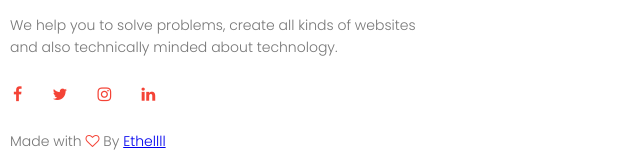
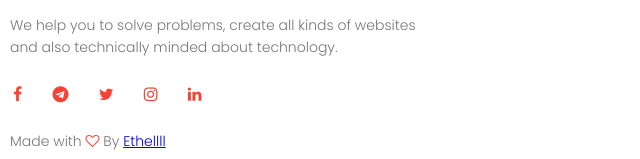
Before and after one commit to Ethel3/bussiness-website, a plain HTML site: page index.html in a window 1280 px wide. Shown: the part 3788-3947 px from the top of the page, 0-640 px from the left. Drawn offline with Linux system fonts and the light colour scheme.

Commit message:
new update

```diff
--- a/index.html
+++ b/index.html
@@ -164,6 +164,7 @@
     <p>We help you to solve problems, create all kinds of websites<br>and also technically minded about technology.</p>
 <div class="icons">
 <i class="fa fa-facebook"></i>
+<i class="fa fa-telegram"></i>
 <i class="fa fa-twitter"></i>
 <i class="fa fa-instagram"></i>
 <i class=" fa fa-linkedin"></i>
```
